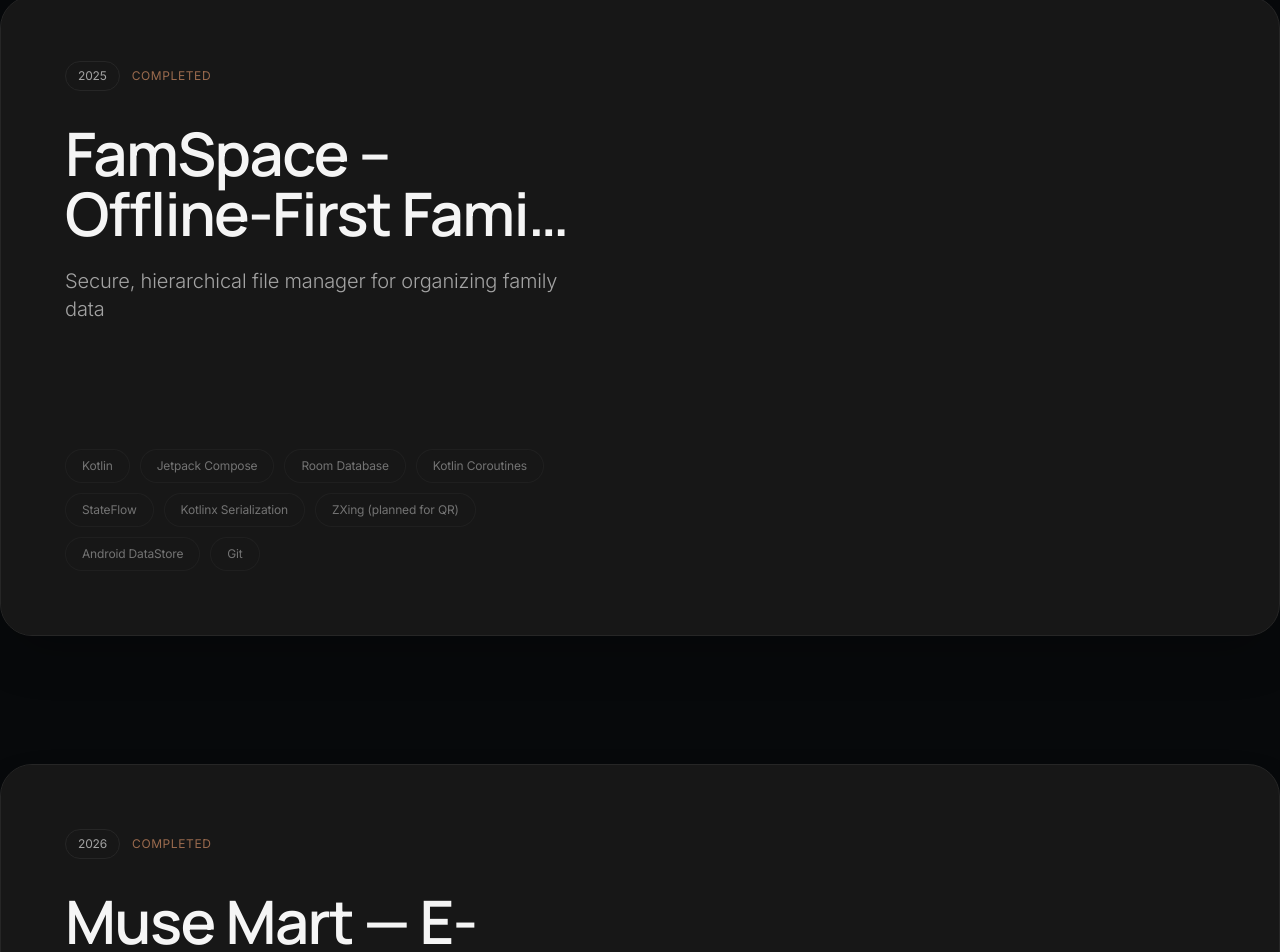
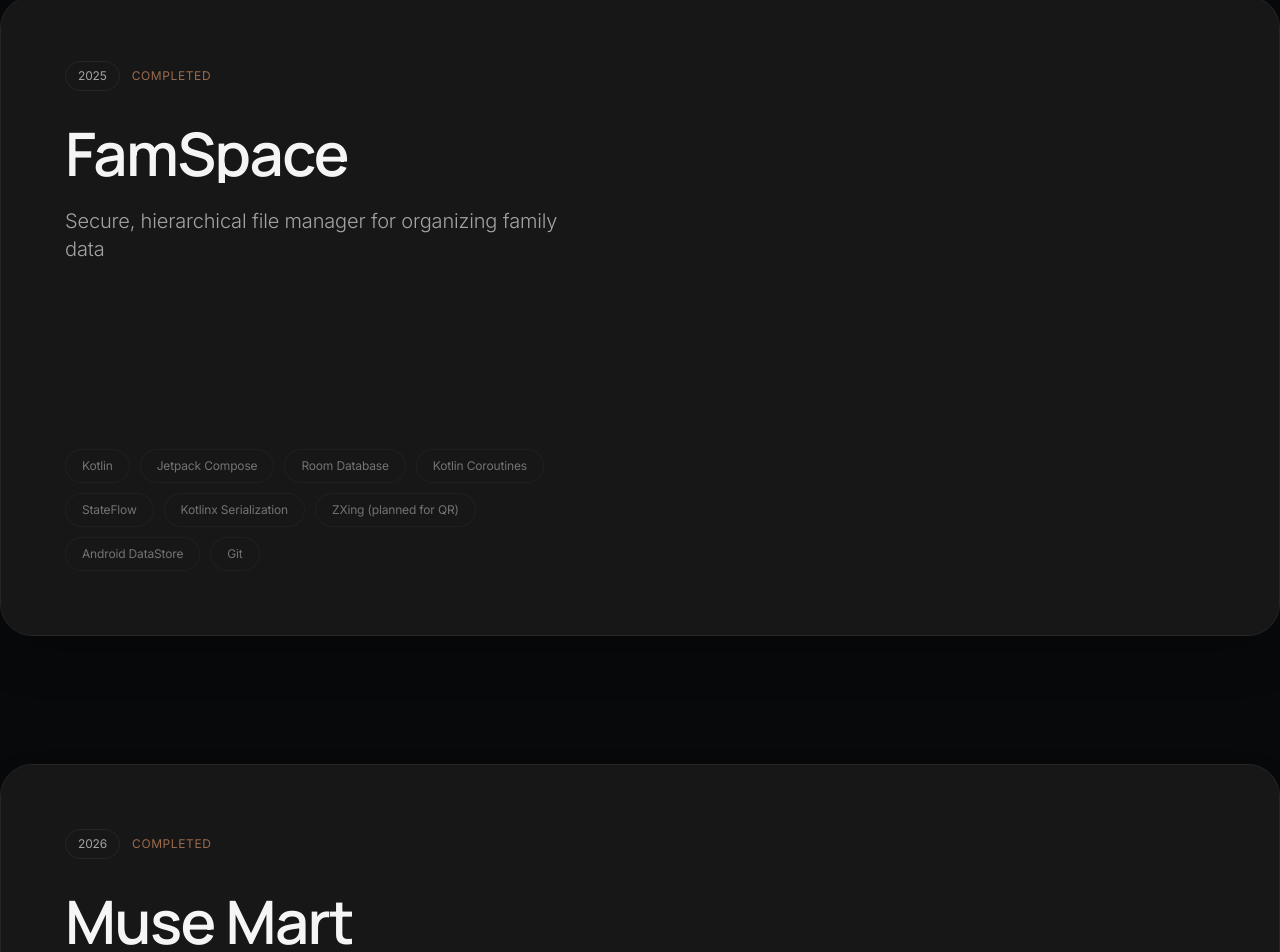
Before and after one commit to Subhadeep-Dhar/portfolio, a Next.js app: page / in a window 1280 px wide. Shown: the part 6800-7752 px from the top of the page. Built offline with nearby package versions, Linux system fonts and the light colour scheme.

Commit message:
responsive project cards fix

```diff
--- a/src/app/layout.jsx
+++ b/src/app/layout.jsx
@@ -35,7 +35,7 @@ export const viewport = {
 
 export default function RootLayout({ children }) {
   return (
-    <html lang="en" className="scroll-smooth overflow-x-clip">
+    <html lang="en" className="scroll-smooth">
       <head>
         {/* Preconnect to Google Fonts for faster load */}
         <link rel="preconnect" href="https://fonts.googleapis.com" />
--- a/src/app/page.jsx
+++ b/src/app/page.jsx
@@ -78,7 +78,7 @@ export default function Home() {
   });
 
   return (
-    <div ref={containerRef} className="theme-unified min-h-screen overflow-x-clip" style={{ backgroundColor: '#07090b' }}>
+    <div ref={containerRef} className="theme-unified min-h-screen" style={{ backgroundColor: '#07090b' }}>
       {/* 1. Custom boot loader */}
       <AnimatePresence>
         {loading && (
@@ -110,7 +110,7 @@ export default function Home() {
           <ThreeBackground />
 
           {/* Main Content Flow */}
-          <main className="relative z-10 flex flex-col items-center w-full max-w-[100vw] overflow-x-clip">
+          <main className="relative z-10 flex flex-col items-center w-full">
             <Hero />
             <About />
             <DeveloperSection />
--- a/src/data/projects.js
+++ b/src/data/projects.js
@@ -142,7 +142,7 @@ export const projects = [
   },
   {
     id: 'grounded_app',
-    title: 'Grounded — Discipline & Consistency Platform',
+    title: 'Grounded',
     tagline: 'A mobile app for daily challenges and accountability in everyday routines',
 
     problem:
@@ -223,7 +223,7 @@ export const projects = [
   },
   {
     id: 'famspace',
-    title: 'FamSpace – Offline-First Family Digital Vault',
+    title: 'FamSpace',
     tagline: 'Secure, hierarchical file manager for organizing family data',
     problem:
       'Families often store important documents and media across devices without a structured system, making organization and controlled sharing difficult. Existing solutions rely heavily on cloud storage, raising privacy concerns and requiring constant internet access.',
@@ -257,7 +257,7 @@ export const projects = [
   },
   {
     id: 'muse-mart',
-    title: 'Muse Mart — E-Commerce Platform',
+    title: 'Muse Mart',
     tagline: 'Full-stack musical instruments marketplace with real-time trending insights',
 
     problem:
--- a/src/sections/DeveloperSection.jsx
+++ b/src/sections/DeveloperSection.jsx
@@ -42,7 +42,7 @@ export default function DeveloperSection() {
   const activeProject = devProjects.find((p) => p.id === activeProjectId);
 
   return (
-    <section id="ecosystem-section" ref={containerRef} className="py-32 md:py-48 relative z-10 w-full overflow-hidden">
+    <section id="ecosystem-section" ref={containerRef} className="py-32 md:py-48 relative z-10 w-full">
       <div className="section-container">
         {/* Section Header */}
         <div className="dev-header max-w-3xl mb-16 will-change-transform">
@@ -79,17 +79,21 @@ export default function DeveloperSection() {
           {devProjects.map((project, idx) => (
             <div
               key={`wrapper-${project.id}`}
-              className="dev-project-wrapper sticky top-[10vh] lg:top-[12vh] w-full flex items-center justify-center mb-16 lg:mb-32 origin-top"
-              style={{ zIndex: idx, height: '80vh' }}
+              className="dev-project-wrapper sticky top-[10vh] lg:top-[12vh] w-full flex items-center justify-center mb-16 lg:mb-32 origin-top h-[65vh] lg:h-[80vh]"
+              style={{ zIndex: idx }}
             >
               <motion.div
+                initial={{ opacity: 0, y: 120 }}
+                whileInView={{ opacity: 1, y: 0 }}
+                viewport={{ once: true, margin: "-10%" }}
+                transition={{ duration: 0.8, ease: "easeOut" }}
                 key={project.id}
                 layoutId={`card-container-${project.id}`}
                 onClick={() => setActiveProjectId(project.id)}
                 className="dev-project-item w-full h-full flex flex-col lg:flex-row bg-neutral-900 border border-neutral-800 rounded-[1.5rem] lg:rounded-[2rem] overflow-hidden cursor-pointer hover:border-[var(--active-accent)]/80 transition-colors group will-change-transform shadow-2xl"
               >
                 {/* Card Content (Top Half on Mobile, Left Half on Desktop) */}
-                <motion.div layoutId={`card-content-${project.id}`} className="w-full h-[50%] lg:w-1/2 lg:h-full p-6 lg:p-12 xl:p-16 flex flex-col justify-center relative bg-neutral-900 overflow-hidden shrink-0">
+                <motion.div layoutId={`card-content-${project.id}`} className="w-full h-[55%] lg:w-1/2 lg:h-full p-6 lg:p-12 xl:p-16 flex flex-col justify-center relative bg-neutral-900 overflow-hidden shrink-0">
                   <div className="flex items-center gap-3 mb-4 lg:mb-8">
                     <span className="font-mono-tech text-[10px] lg:text-xs px-3 py-1.5 rounded-full bg-neutral-900 border border-neutral-800 text-neutral-400 uppercase">
                       {project.year}
@@ -118,7 +122,7 @@ export default function DeveloperSection() {
 
                 {/* Card Main Snapshot (Bottom Half on Mobile, Right Half on Desktop) */}
                 {project.snapshots && project.snapshots.length > 0 && (
-                  <div className="w-full h-[50%] lg:w-1/2 lg:h-full bg-neutral-950/30 border-t lg:border-t-0 lg:border-l border-neutral-800 flex items-center justify-center p-4 lg:p-12 shrink-0">
+                  <div className="w-full h-[45%] lg:w-1/2 lg:h-full bg-neutral-950/30 border-t lg:border-t-0 lg:border-l border-neutral-800 flex items-center justify-center p-4 lg:p-12 shrink-0">
                     <motion.div
                       layoutId={`card-image-${project.id}`}
                       className={`relative rounded-xl overflow-hidden shadow-2xl border border-neutral-800/60 bg-neutral-900 flex items-center justify-center ${['poultry_disease_detection', 'grounded_app', 'famspace'].includes(project.id) ? 'w-auto h-full aspect-[9/16] max-w-[220px] lg:max-w-[300px]' : 'w-full max-h-full aspect-video'}`}
```
